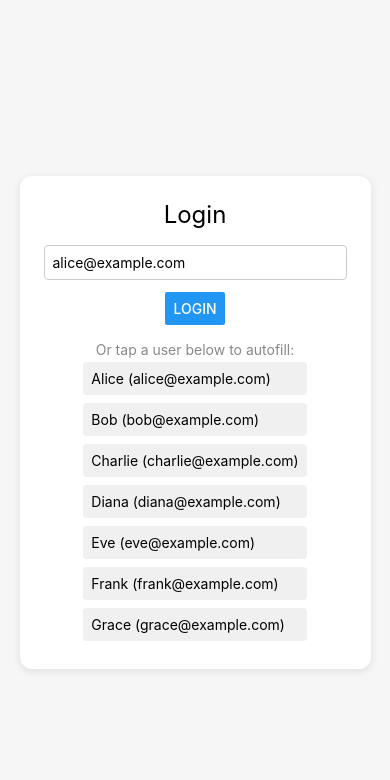
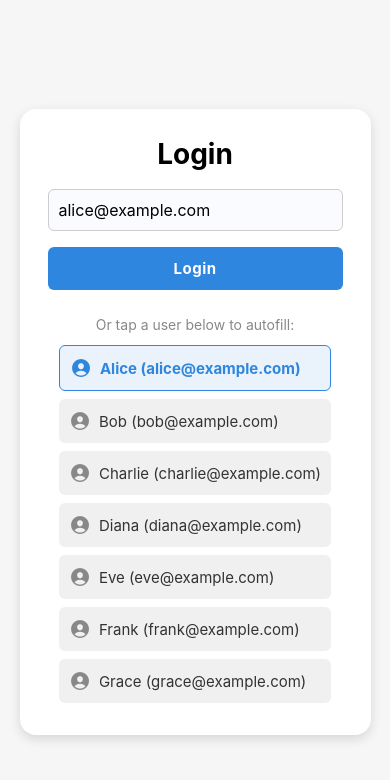
Before and after one commit to dilpreet579/event-checkin-app, a React Native app in the folder frontend/: screen /Login in a window 390 px wide. Shown: the top 780 px of the page. Built offline with nearby package versions, Linux system fonts and the light colour scheme.

Commit message:
ui changes in login screen

```diff
--- a/frontend/src/screens/LoginScreen.tsx
+++ b/frontend/src/screens/LoginScreen.tsx
@@ -1,6 +1,7 @@
 import React, { useState } from 'react';
-import { View, Text, TextInput, Button, StyleSheet, FlatList, TouchableOpacity, Platform } from 'react-native';
+import { View, Text, TextInput, Button, StyleSheet, FlatList, TouchableOpacity, Platform, Image } from 'react-native';
 import { useAuthStore } from '../store/authStore';
+import { Ionicons } from '@expo/vector-icons';
 
 const users = [
   { id: 'user1', name: 'Alice', email: 'alice@example.com' },
@@ -15,6 +16,7 @@ const users = [
 export default function LoginScreen({ navigation }: any) {
   const [email, setEmail] = useState('alice@example.com');
   const [error, setError] = useState('');
+  const [inputFocused, setInputFocused] = useState(false);
   const login = useAuthStore((s) => s.login);
 
   const handleLogin = () => {
@@ -32,24 +34,30 @@ export default function LoginScreen({ navigation }: any) {
       <View style={styles.card}>
         <Text style={styles.title}>Login</Text>
         <TextInput
-          style={styles.input}
+          style={[styles.input, inputFocused && styles.inputFocused]}
           value={email}
           onChangeText={setEmail}
           placeholder="Email"
           autoCapitalize="none"
+          onFocus={() => setInputFocused(true)}
+          onBlur={() => setInputFocused(false)}
         />
         {error ? <Text style={styles.error}>{error}</Text> : null}
-        <Button title="Login" onPress={handleLogin} />
+        <TouchableOpacity style={styles.loginButton} onPress={handleLogin} activeOpacity={0.85}>
+          <Text style={styles.loginButtonText}>Login</Text>
+        </TouchableOpacity>
         <Text style={styles.hint}>Or tap a user below to autofill:</Text>
         <FlatList
           data={users}
           keyExtractor={(item) => item.id}
           renderItem={({ item }) => (
             <TouchableOpacity
-              style={styles.userButton}
+              style={[styles.userButton, email === item.email && styles.userButtonSelected]}
               onPress={() => setEmail(item.email)}
+              activeOpacity={0.85}
             >
-              <Text>{item.name} ({item.email})</Text>
+              <Ionicons name="person-circle" size={22} color={email === item.email ? '#2e86de' : '#888'} style={{ marginRight: 8 }} />
+              <Text style={[styles.userButtonText, email === item.email && styles.userButtonTextSelected]}>{item.name} ({item.email})</Text>
             </TouchableOpacity>
           )}
         />
@@ -69,18 +77,68 @@ const styles = StyleSheet.create({
     width: '90%',
     maxWidth: 400,
     backgroundColor: '#fff',
-    borderRadius: 12,
-    padding: 24,
+    borderRadius: 16,
+    padding: 28,
     shadowColor: '#000',
-    shadowOffset: { width: 0, height: 2 },
-    shadowOpacity: 0.1,
-    shadowRadius: 8,
-    elevation: Platform.OS === 'android' ? 4 : 0,
+    shadowOffset: { width: 0, height: 4 },
+    shadowOpacity: 0.13,
+    shadowRadius: 12,
+    elevation: Platform.OS === 'android' ? 8 : 0,
     alignItems: 'center',
   },
-  title: { fontSize: 24, marginBottom: 16 },
-  input: { width: '100%', borderWidth: 1, borderColor: '#ccc', borderRadius: 4, padding: 8, marginBottom: 12 },
+  title: { fontSize: 28, fontWeight: 'bold', marginBottom: 18, },
+  input: {
+    width: '100%',
+    borderWidth: 1,
+    borderColor: '#ccc',
+    borderRadius: 6,
+    padding: 10,
+    marginBottom: 12,
+    fontSize: 16,
+    backgroundColor: '#fafbff',
+  },
+  inputFocused: {
+    borderColor: '#2e86de',
+    backgroundColor: '#f0f6ff',
+  },
   error: { color: 'red', marginBottom: 8 },
-  hint: { marginTop: 16, color: '#888' },
-  userButton: { padding: 8, marginVertical: 4, backgroundColor: '#f0f0f0', borderRadius: 4, width: '100%' },
+  loginButton: {
+    backgroundColor: '#2e86de',
+    borderRadius: 6,
+    paddingVertical: 12,
+    paddingHorizontal: 32,
+    marginBottom: 10,
+    marginTop: 4,
+    width: '100%',
+    alignItems: 'center',
+  },
+  loginButtonText: {
+    color: '#fff',
+    fontWeight: 'bold',
+    fontSize: 15,
+    letterSpacing: 0.5,
+  },
+  hint: { marginTop: 16, color: '#888', marginBottom: 8 },
+  userButton: {
+    flexDirection: 'row',
+    alignItems: 'center',
+    padding: 10,
+    marginVertical: 4,
+    backgroundColor: '#f0f0f0',
+    borderRadius: 6,
+    width: '100%',
+  },
+  userButtonSelected: {
+    backgroundColor: '#eaf3fb',
+    borderColor: '#2e86de',
+    borderWidth: 1,
+  },
+  userButtonText: {
+    fontSize: 15,
+    color: '#333',
+  },
+  userButtonTextSelected: {
+    color: '#2e86de',
+    fontWeight: 'bold',
+  },
 });
```
